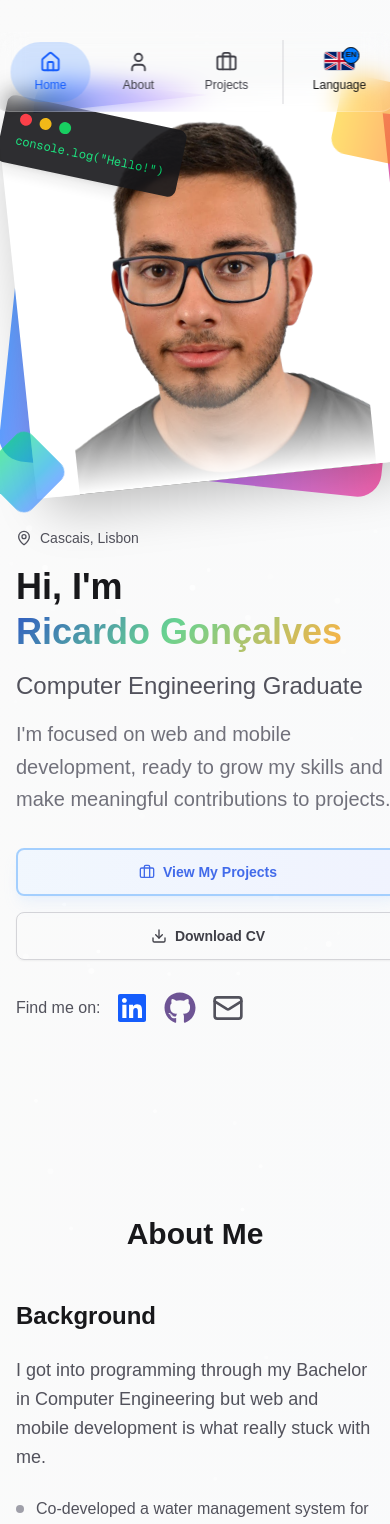
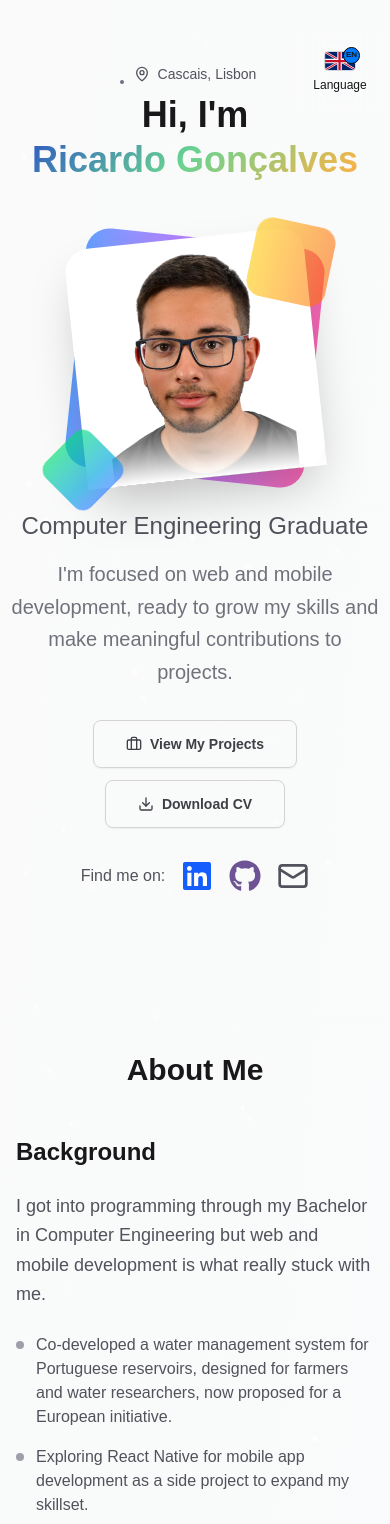
Before and after one commit to ric2003/Portfolio, a Next.js app: page / in a window 390 px wide. Shown: the top 1524 px of the page. Built offline with nearby package versions, Linux system fonts and the light colour scheme.

Commit message:
Enhance homepage layout with mobile navigation

```diff
--- a/src/app/page.tsx
+++ b/src/app/page.tsx
@@ -92,8 +92,8 @@ export default function Home() {
         vy={0}
       />
 
-      {/* Magic UI Dock Navigation */}
-      <nav className="fixed top-0 left-1/2 transform -translate-x-1/2 z-50">
+      {/* Dock nav */}
+      <nav className="fixed top-0 left-1/2 transform -translate-x-1/2 z-50 hidden lg:block">
         <Dock
           className="bg-white/10 dark:bg-black/10 backdrop-blur-md border border-white/20 dark:border-zinc-800/20 h-20 px-4"
           iconSize={60}
@@ -132,19 +132,84 @@ export default function Home() {
         </Dock>
       </nav>
 
+      {/* Mobile nav //TODO work on this// */}
+      <nav className="fixed top-0 right-2 transform z-50 block lg:hidden">
+      <Dock
+          className="bg-white/10 dark:bg-black/10 backdrop-blur-md border border-white/20 dark:border-zinc-800/20 h-20 px-4"
+          iconSize={50}
+          iconMagnification={50}
+          iconDistance={0}
+        >
+          <DockIcon className="min-w-[50px] cursor-pointer group relative">
+            <LanguageToggle />
+
+          </DockIcon>
+        </Dock>
+      </nav>
+
       {/* Hero Section */}
-      <section id="hero" className="pt-24 pb-16 px-4 sm:px-6 lg:px-8 min-h-screen flex items-center relative overflow-hidden z-10">
+      <section id="hero" className="pt-16 pb-8 px-2 sm:px-6 lg:px-8 min-h-screen flex items-center relative overflow-hidden z-10">
         <div className="max-w-7xl mx-auto w-full">
-          <div className="grid lg:grid-cols-2 gap-12 items-center">
-            <div className="space-y-8 order-2 lg:order-1">
+          <div className="grid grid-cols-1 lg:grid-cols-2 gap-8 lg:gap-12 items-center">
+            {/* Mobile: Location, Hi, Name above image */}
+            <div className="block lg:hidden mb-6 text-center">
+              <div className="flex items-center gap-2 text-sm text-zinc-600 dark:text-zinc-400 justify-center">
+                <MapPin size={16}/>
+                {t('hero.location')}
+              </div>
+              <h1 className="text-4xl font-bold text-zinc-900 dark:text-zinc-100 leading-tight mt-2">
+                {t('hero.hi')} <br />
+                <AuroraText speed={3}>Ricardo Gonçalves</AuroraText>
+              </h1>
+            </div>
+            {/* Image Block */}
+            <div className="order-1 lg:order-2 sm:order-1 relative">
+              {/* Code Block Decoration */}
+              <div className="relative top-20 left-0 z-10 bg-zinc-900 dark:bg-zinc-800 p-4 w-45 rounded-lg shadow-lg transform rotate-12 opacity-90 lg:block hidden">
+                  <div className="flex items-center gap-2 mb-2">
+                    <div className="w-3 h-3 bg-red-500 rounded-full"></div>
+                    <div className="w-3 h-3 bg-yellow-500 rounded-full"></div>
+                    <div className="w-3 h-3 bg-green-500 rounded-full"></div>
+                  </div>
+                  <div className="text-green-400 text-xs font-mono">
+                    console.log(&quot;{t('hero.hello')}&quot;)
+                  </div>
+                </div>
+              <div className="relative group">
+                <div className="relative w-60 h-60 sm:w-72 sm:h-72 lg:w-[500px] lg:h-[500px] mx-auto">
+                  <div className="absolute inset-0 bg-gradient-to-r from-blue-500 via-purple-500 to-pink-500 rounded-3xl rotate-6 lg:group-hover:rotate-12 transition-transform duration-700 opacity-75"></div>
+
+                  <div className="relative w-full h-full bg-white dark:bg-zinc-900 rounded-3xl shadow-2xl transform -rotate-6 lg:group-hover:rotate-0 transition-transform duration-700">
+                    <Image
+                      src="/img.png"
+                      alt="Ricardo Gonçalves"
+                      width={300}
+                      height={300}
+                      className="w-full h-full object-contain"
+                    />
+
+                     {/* Overlay Gradient for the imgs*/}
+                     <div className="absolute inset-0 bg-gradient-to-t from-white dark:from-zinc-950 via-transparent to-transparent" style={{
+                       background: 'linear-gradient(to top, var(--background) 0%, transparent 30%)'
+                     }}></div>
+                  </div>
+
+                  {/* Floating Elements */}
+                  <div className="absolute -top-4 -right-4 w-20 h-20 bg-gradient-to-r from-yellow-400 to-orange-500 rounded-2xl rotate-12 opacity-60 animate-pulse"></div>
+                  <div className="absolute -bottom-6 -left-6 w-16 h-16 bg-gradient-to-r from-green-400 to-blue-500 rounded-xl rotate-45 opacity-70 animate-pulse"></div>
+                </div>
+              </div>
+            </div>
+            {/* Desktop: Full intro block */}
+            <div className="hidden lg:block space-y-8 order-2 lg:order-1">
               <div className="space-y-4">
                 <div className="flex items-center gap-2 text-sm text-zinc-600 dark:text-zinc-400">
                   <MapPin size={16}/>
                   {t('hero.location')}
                 </div>
-                <h1 className="text-4xl sm:text-5xl lg:text-6xl font-bold text-zinc-900 dark:text-zinc-100 leading-tight">
+                <h1 className="text-2xl sm:text-4xl lg:text-6xl font-bold text-zinc-900 dark:text-zinc-100 leading-tight">
                 {t('hero.hi')} <br />
-                  <AuroraText speed={3}>{t('hero.name')}</AuroraText>
+                  <AuroraText speed={3}>Ricardo Gonçalves</AuroraText>
                 </h1>
                 <p className="text-2xl sm:text-2xl text-zinc-600 dark:text-zinc-400 font-medium">
                   {t('hero.title')}
@@ -154,10 +219,10 @@ export default function Home() {
                 </p>
               </div>
 
-              <div className="flex flex-col sm:flex-row gap-4">
-                <Button size="xl" className="group relative border-2 border-blue-300 dark:border-blue-600 text-blue-700 dark:text-blue-300 bg-gradient-to-r from-blue-50 to-indigo-50 dark:from-blue-950 dark:to-indigo-950 hover:from-blue-100 hover:to-indigo-100 dark:hover:from-blue-900 dark:hover:to-indigo-900 px-8 py-3 rounded-lg font-semibold transition-all duration-300 hover:scale-110 shadow-lg shadow-blue-200/30 dark:shadow-blue-800/30 hover:shadow-xl hover:shadow-blue-300/50 dark:hover:shadow-blue-700/50 animate-pulse hover:animate-none before:absolute before:inset-0 before:rounded-lg before:bg-gradient-to-r before:from-transparent before:via-white/20 before:to-transparent before:translate-x-[-100%] hover:before:translate-x-[100%] before:transition-transform before:duration-700 overflow-hidden" onClick={() => scrollToSection("projects")}>
+              <div className="flex flex-col sm:flex-row gap-3">
+                <Button size="xl" className="group border border-zinc-300 dark:border-zinc-600 text-zinc-700 dark:text-zinc-300 hover:bg-zinc-50 dark:hover:bg-zinc-800 px-8 py-3 rounded-lg font-semibold transition-all duration-300 hover:scale-105" onClick={() => scrollToSection("projects")}>
                   <span className="flex items-center gap-2 relative z-10">
-                    <Briefcase size={22} className="group-hover:animate-bounce" />
+                    <Briefcase size={22} />
                     {t('hero.view_projects')}
                   </span>
                 </Button>
@@ -199,46 +264,63 @@ export default function Home() {
                 >
                   <Mail className="text-white-600 dark:text-white-400 group-hover:text-zinc-100 dark:group-hover:text-zinc-100 transition-colors" size={32}/>
                 </a>
-
               </div>
             </div>
+            {/* Mobile: Rest of intro block (except location, hi, name) */}
+            <div className="block lg:hidden space-y-8 order-2 text-center">
+              <div className="space-y-4">
+                <p className="text-2xl sm:text-2xl text-zinc-600 dark:text-zinc-400 font-medium">
+                  {t('hero.title')}
+                </p>
+                <p className="text-xl text-zinc-500 dark:text-zinc-500 max-w-lg leading-relaxed mx-auto">
+                  {t('hero.description')}
+                </p>
+              </div>
+              <div className="flex flex-col sm:flex-row gap-3 justify-center items-center">
+                <Button size="xl" className="group border border-zinc-300 dark:border-zinc-600 text-zinc-700 dark:text-zinc-300 hover:bg-zinc-50 dark:hover:bg-zinc-800 px-8 py-3 rounded-lg font-semibold transition-all duration-300 hover:scale-105" onClick={() => scrollToSection("projects")}>
+                  <span className="flex items-center gap-2 relative z-10">
+                    <Briefcase size={22} />
+                    {t('hero.view_projects')}
+                  </span>
+                </Button>
+                <Button size="xl" className="group border border-zinc-300 dark:border-zinc-600 text-zinc-700 dark:text-zinc-300 hover:bg-zinc-50 dark:hover:bg-zinc-800 px-8 py-3 rounded-lg font-semibold transition-all duration-300 hover:scale-105">
+                  <span className="flex items-center gap-2">
+                    <Download size={22} />
+                    {t('hero.download_cv')}
+                  </span>
+                </Button>
+              </div>
+              <div className="flex gap-4 items-center justify-center">
+                <p className="text-zinc-600 dark:text-zinc-400">{t('hero.find_me')}</p>
+                <a
+                  href="https://www.linkedin.com/in/ricardo-gonçalves-986780267"
+                  target="_blank"
+                  rel="noopener noreferrer"
+                  className="flex items-center justify-center"
+                >
+                  <div className="absolute inset-0 bg-gray-500 rounded-sm w-1 h-1 top-20 left-30"></div>  {/* this is an easter egg*/}
 
-            <div className="order-1 lg:order-2 relative">
-              <div className="relative group">
-                <div className="relative w-96 h-96 lg:w-[500px] lg:h-[500px] mx-auto">
-                  <div className="absolute inset-0 bg-gradient-to-r from-blue-500 via-purple-500 to-pink-500 rounded-3xl rotate-6 group-hover:rotate-12 transition-transform duration-700 opacity-75"></div>
+                  <div className="absolute flex items-center justify-center w-6 h-6 bg-white ml-8"></div>
 
-                  <div className="relative w-full h-full bg-white dark:bg-zinc-900 rounded-3xl shadow-2xl transform -rotate-6 group-hover:rotate-0 transition-transform duration-700">
-                    <Image
-                      src="/img.png"
-                      alt="Ricardo Gonçalves"
-                      width={500}
-                      height={500}
-                      className="w-full h-full object-contain"
-                    />
+                  <FaLinkedin className="absolute text-blue-600 ml-8 hover:text-blue-800" size={32}/>
+                </a>
 
-                     {/* Overlay Gradient for the imgs*/}
-                     <div className="absolute inset-0 bg-gradient-to-t from-white dark:from-zinc-950 via-transparent to-transparent" style={{
-                       background: 'linear-gradient(to top, var(--background) 0%, transparent 30%)'
-                     }}></div>
-                  </div>
-
-                  {/* Floating Elements */}
-                  <div className="absolute -top-4 -right-4 w-20 h-20 bg-gradient-to-r from-yellow-400 to-orange-500 rounded-2xl rotate-12 opacity-60 animate-pulse"></div>
-                  <div className="absolute -bottom-6 -left-6 w-16 h-16 bg-gradient-to-r from-green-400 to-blue-500 rounded-xl rotate-45 opacity-70 animate-pulse"></div>
-                </div>
-
-                {/* Code Block Decoration */}
-                <div className="absolute top-4 -left-4 bg-zinc-900 dark:bg-zinc-800 p-4 rounded-lg shadow-lg transform rotate-12 opacity-90">
-                  <div className="flex items-center gap-2 mb-2">
-                    <div className="w-3 h-3 bg-red-500 rounded-full"></div>
-                    <div className="w-3 h-3 bg-yellow-500 rounded-full"></div>
-                    <div className="w-3 h-3 bg-green-500 rounded-full"></div>
-                  </div>
-                  <div className="text-green-400 text-xs font-mono">
-                    console.log(&quot;Hello!&quot;)
-                  </div>
-                </div>
+                <a
+                  href="https://github.com/ric2003"
+                  target="_blank"
+                  rel="noopener noreferrer"
+                  className="text-[#6e5494] dark:text-gray-200 hover:text-gray-600 dark:hover:text-gray-400 transition-colors pl-8"
+                >
+                  <FaGithub size={32} />
+                </a>
+                  <a
+                  href="mailto:ricgon20035@gmail.com"
+                  target="_blank"
+                  rel="noopener noreferrer"
+                  className="text-zinc-600 dark:text-white hover:text-zinc-900 dark:hover:text-zinc-400 transition-colors "
+                >
+                  <Mail className="text-white-600 dark:text-white-400 group-hover:text-zinc-100 dark:group-hover:text-zinc-100 transition-colors" size={32}/>
+                </a>
               </div>
             </div>
           </div>
@@ -310,7 +392,7 @@ export default function Home() {
       </section>
 
       {/* Projects Section */}
-      <section id="projects" className="py-32 px-4 sm:px-6 lg:px-8 overflow-hidden relative z-10">
+      <section id="projects" className="lg:py-32 pt-16 px-4 sm:px-6 lg:px-8 overflow-hidden relative z-10">
         <div className="max-w-6xl mx-auto">
           <h2 className="text-3xl font-bold text-center text-zinc-900 dark:text-zinc-100 mb-12">
             {t('projects.title')}
--- a/src/locales/en/translation.json
+++ b/src/locales/en/translation.json
@@ -8,12 +8,12 @@
   "hero": {
     "hi": "Hi, I'm",
     "location": "Cascais, Lisbon",
-    "name": "Ricardo Gonçalves",
     "title": "Computer Engineering Graduate",
     "description": "I'm focused on web and mobile development, ready to grow my skills and make meaningful contributions to projects.",
     "view_projects": "View My Projects",
     "download_cv": "Download CV",
-    "find_me": "Find me on:"
+    "find_me": "Find me on:",
+    "hello": "Hello!"
   },
   "about": {
     "title": "About Me",
@@ -28,10 +28,6 @@
     "coming_soon": "Working on",
     "looking_for_title": "What I'm Looking For",
     "looking_for_points": [
-      {
-        "title": "Internship Opportunities",
-        "description": "Gain hands-on experience in real projects"
-      },
       {
         "title": "Entry-Level Positions",
         "description": "Web or mobile development roles to kickstart my career"
--- a/src/locales/pt/translation.json
+++ b/src/locales/pt/translation.json
@@ -8,12 +8,12 @@
   "hero": {
     "hi": "Olá, sou o",
     "location": "Cascais, Lisboa",
-    "name": "Ricardo Gonçalves",
     "title": "Licenciado em Engenharia Informática",
     "description": "Estou focado no desenvolvimento web e móvel, pronto para expandir as minhas competências e dar contribuições significativas a projetos.",
     "view_projects": "Ver Os Meus Projetos",
     "download_cv": "Descarregar CV",
-    "find_me": "Encontra-me em:"
+    "find_me": "Encontra-me em:",
+    "hello": "Olá!"
   },
   "about": {
     "title": "Sobre Mim",
@@ -28,10 +28,6 @@
     "coming_soon": "A aprender",
     "looking_for_title": "O Que Procuro",
     "looking_for_points": [
-      {
-        "title": "Oportunidades de Estágio",
-        "description": "Ganhar experiência prática em projetos reais"
-      },
       {
         "title": "Posições de Entrada",
         "description": "Funções de desenvolvimento web ou móvel para impulsionar a minha carreira"
```
